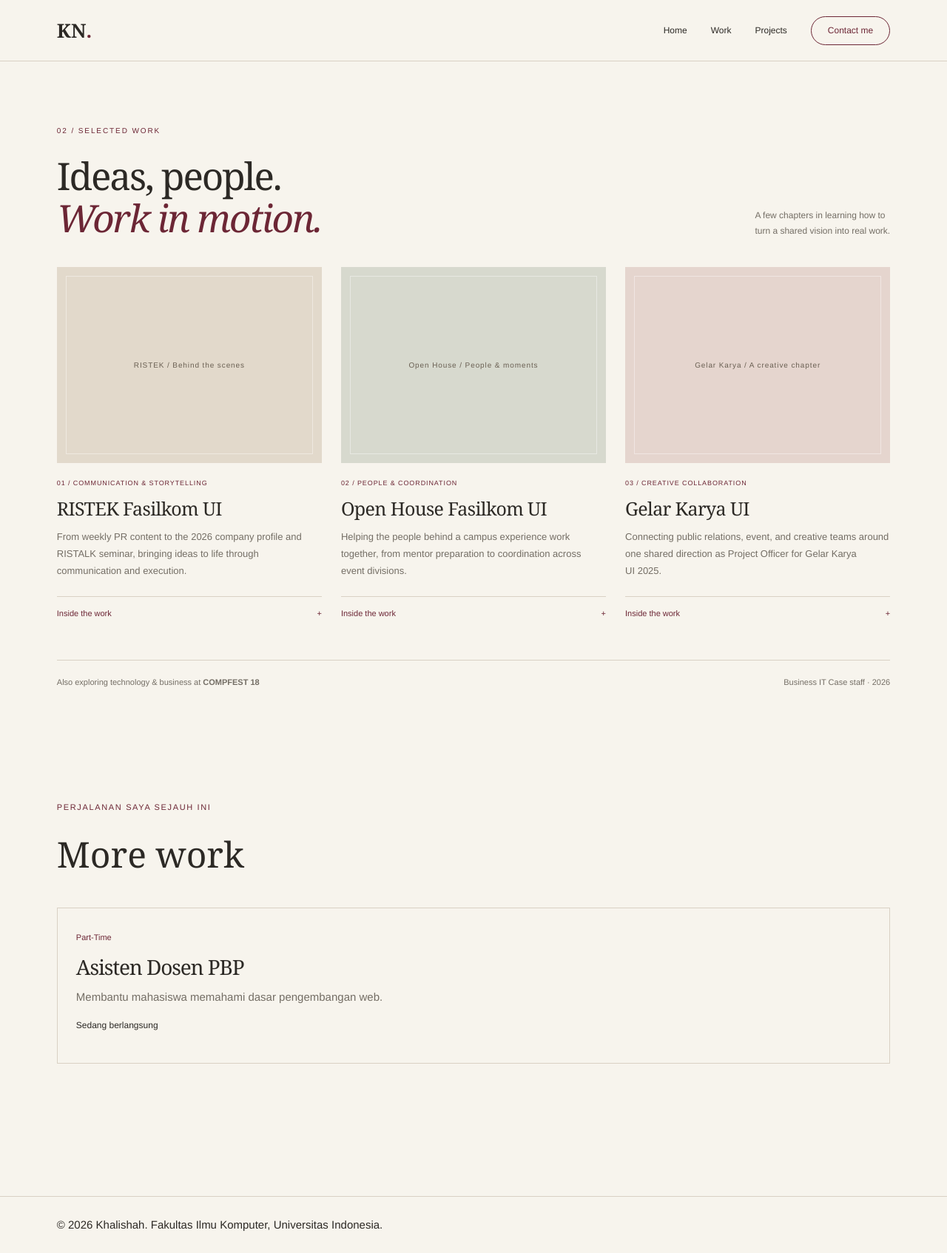
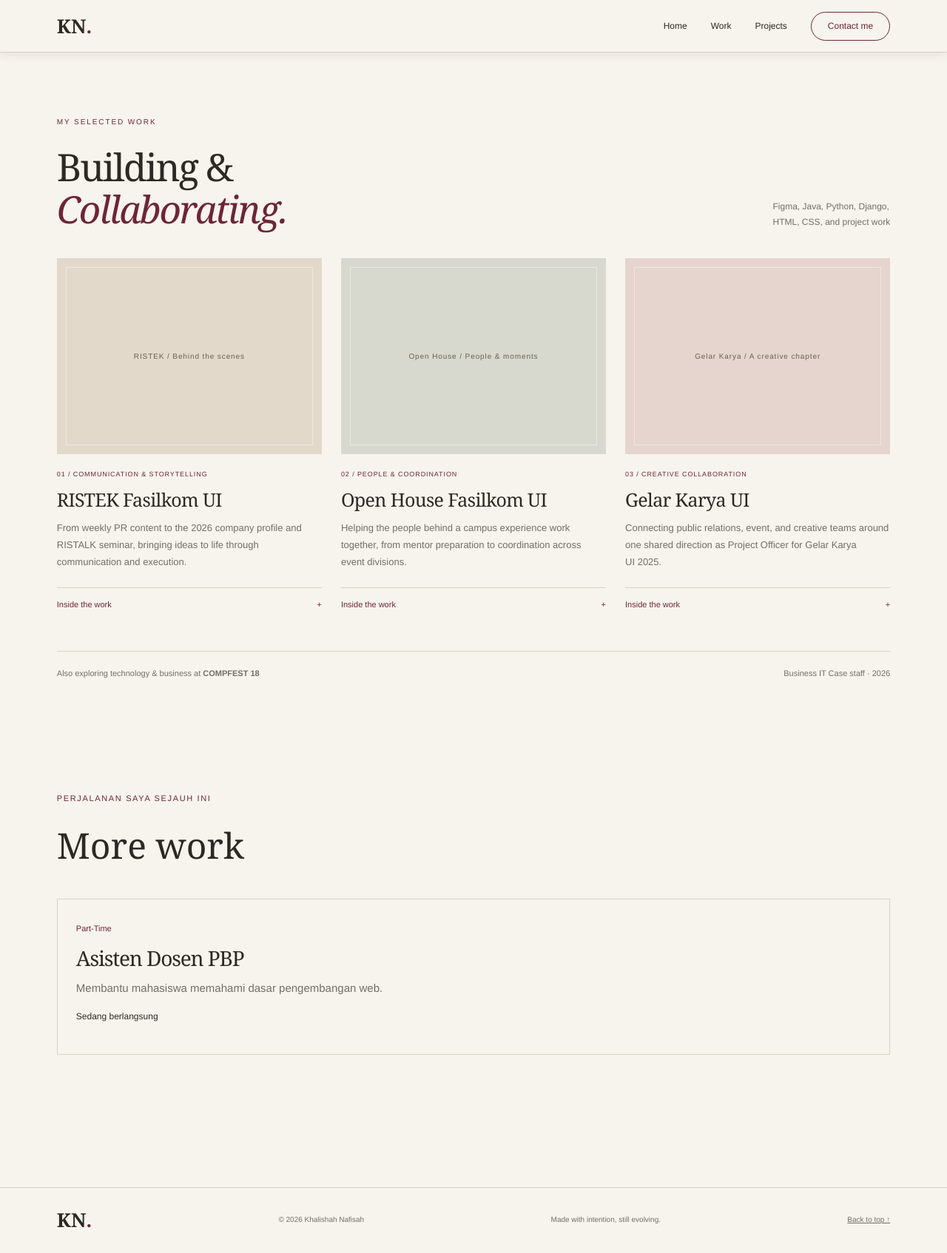
Before and after one commit to KhalishahNafisah/myportofolio, a Django app: page /experience/ in a window 1280 px wide. Shown: the whole page at 74% size. After the commit the page ends 1660 px from the top, so only its background shows below. Run offline with Django 4.2, Linux system fonts and the light colour scheme; data comes from the database, SQL or seed files in the repository.

Commit message:
Mengubah agar layout portofolio (header dan footer) bisa dishare melalui template base.html

```diff
--- a/static/css/style.css
+++ b/static/css/style.css
@@ -119,13 +119,15 @@ a:focus-visible, summary:focus-visible {
     z-index: 20;
     background: var(--paper);
     border-bottom: 1px solid var(--line);
+    box-shadow: 0 3px 12px #6c26351a;
+
 }
 
 .site-header .container {
     display: flex;
     align-items: center;
     justify-content: space-between;
-    min-height: 82px;
+    min-height: 70px;
     gap: 24px;
 }
 
--- /dev/null
+++ b/templates/base.html
@@ -0,0 +1,40 @@
+{% load static %}
+<!DOCTYPE html>
+<html lang="en">
+<head>
+    <meta charset="UTF-8">
+    <meta name="viewport" content="width=device-width, initial-scale=1.0">
+    <link rel="stylesheet" href="{% static 'css/style.css' %}">
+
+    {% block meta %}
+        <title>Khalishah Nafisah — Portfolio</title>
+    {% endblock meta %}
+</head>
+<body>
+    <a class="skip-link" href="#main">Skip to content</a>
+
+    {% include "includes/header.html" %}
+
+    {% if messages %}
+        <div class="container flash-messages" aria-live="polite">
+            {% for message in messages %}
+                <p class="flash-message">{{ message }}</p>
+            {% endfor %}
+        </div>
+    {% endif %}
+
+    {% block content %}
+    {% endblock content %}
+
+    <footer class="site-footer">
+        <div class="container footer-inner">
+            <a class="brand" href="{% url 'main:show_main' %}">
+                KN<span>.</span>
+            </a>
+            <p>© 2026 Khalishah Nafisah</p>
+            <span>Made with intention, still evolving.</span>
+            <a href="#main">Back to top ↑</a>
+        </div>
+    </footer>
+</body>
+</html>
--- a/templates/experience.html
+++ b/templates/experience.html
@@ -1,16 +1,10 @@
-<!DOCTYPE html>
-<html lang="en">
-<head>
-    <meta charset="UTF-8">
-    <meta name="viewport" content="width=device-width, initial-scale=1.0">
-    <title>{{ name }} Nafisah - Work</title>
-    <link rel="preconnect" href="https://fonts.googleapis.com">
-    <link rel="preconnect" href="https://fonts.gstatic.com" crossorigin>
-    <link href="https://fonts.googleapis.com/css2?family=Space+Grotesk:wght@500;700&display=swap" rel="stylesheet">
-    <link rel="stylesheet" href="/static/css/style.css">
-</head>
-<body>
-    {% include 'includes/header.html' %}
+{% extends "base.html" %}
+
+{% block meta %}
+    <title>Khalishah Nafisah — Work</title>
+{% endblock meta %}
+
+{% block content %}
 
 <main>
     {% include 'includes/selected_work.html' %}
@@ -46,11 +40,4 @@
     </section>
 </main>
 
-    <footer class="site-footer">
-        <div class="container">
-            <p>&copy; 2026 {{ name }}. Fakultas Ilmu Komputer, Universitas Indonesia.</p>
-        </div>
-    </footer>
-
-</body>
-</html>
+{% endblock content %}
--- a/templates/includes/about.html
+++ b/templates/includes/about.html
@@ -1,3 +1,4 @@
+  {% load static %}
         <section class="section container about" id="about">
             <div><p class="eyebrow">Get to know me!</p><h2>Forever is composed of nows.<em> -Emily Dickinson</em></h2></div>
             <div class="about-copy">
@@ -8,6 +9,6 @@
                 <span>Project coordination</span>
                 <span>Technology &amp; business</span>
             </div> -->
-            <p class="handwritten"><img src="static/img/imgexperiencetext.png" alt="Khalishah"></p></div>
+            <p class="handwritten"><img src="{% static 'img/imgexperiencetext.png' %}" alt="Khalishah"></p></div>
 
         </section>
--- a/templates/includes/selected_work.html
+++ b/templates/includes/selected_work.html
@@ -1,6 +1,6 @@
         <section{% if is_homepage %} class="section-tinted"{% endif %} id="selected-work">
             <div class="section container">
-            <div class="section-heading"><div><p class="eyebrow">02 / Selected work</p><h2>Ideas, people.<br><em>Work in motion.</em></h2></div><p class="section-aside">A few chapters in learning how to<br>turn a shared vision into real work.</p></div>
+            <div class="section-heading"><div><p class="eyebrow">My Selected Work</p><h2>Building &<br><em> Collaborating.</em></h2></div><p class="section-aside">Figma, Java, Python, Django, <br>HTML, CSS, and project work</p></div>
             <div class="work-grid">
                 <article class="work-card"><div class="photo-slot work-photo"><span class="slot-label">RISTEK / Behind the scenes</span></div><p class="card-meta">01 / COMMUNICATION &amp; STORYTELLING</p><h3>RISTEK Fasilkom UI</h3><p>From weekly PR content to the 2026 company profile and RISTALK seminar, bringing ideas to life through communication and execution.</p><details><summary>Inside the work <span aria-hidden="true">+</span></summary><p>Marketing &amp; Communications member, 2026. Previously a Marcomms intern in 2025, creating video edits and marketing designs. For DATATHON 2026, responsibilities include managing 15 student ambassadors and developing content guidelines.</p></details></article>
                 <article class="work-card"><div class="photo-slot work-photo olive"><span class="slot-label">Open House / People &amp; moments</span></div><p class="card-meta">02 / PEOPLE &amp; COORDINATION</p><h3>Open House Fasilkom UI</h3><p>Helping the people behind a campus experience work together, from mentor preparation to coordination across event divisions.</p><details><summary>Inside the work <span aria-hidden="true">+</span></summary><p>Liaison Officer staff in 2025, awarded Best Staff for performance and teamwork. In 2026, PIC of Liaison Officer, coordinating with Tour de Campus, Grand Mentor, Exhibitions, and other divisions.</p></details></article>
```
Also changed, not shown: templates/detail.html (+14 -15 lines), templates/index.html (+12 -16 lines), templates/projects.html (+8 -21 lines).
